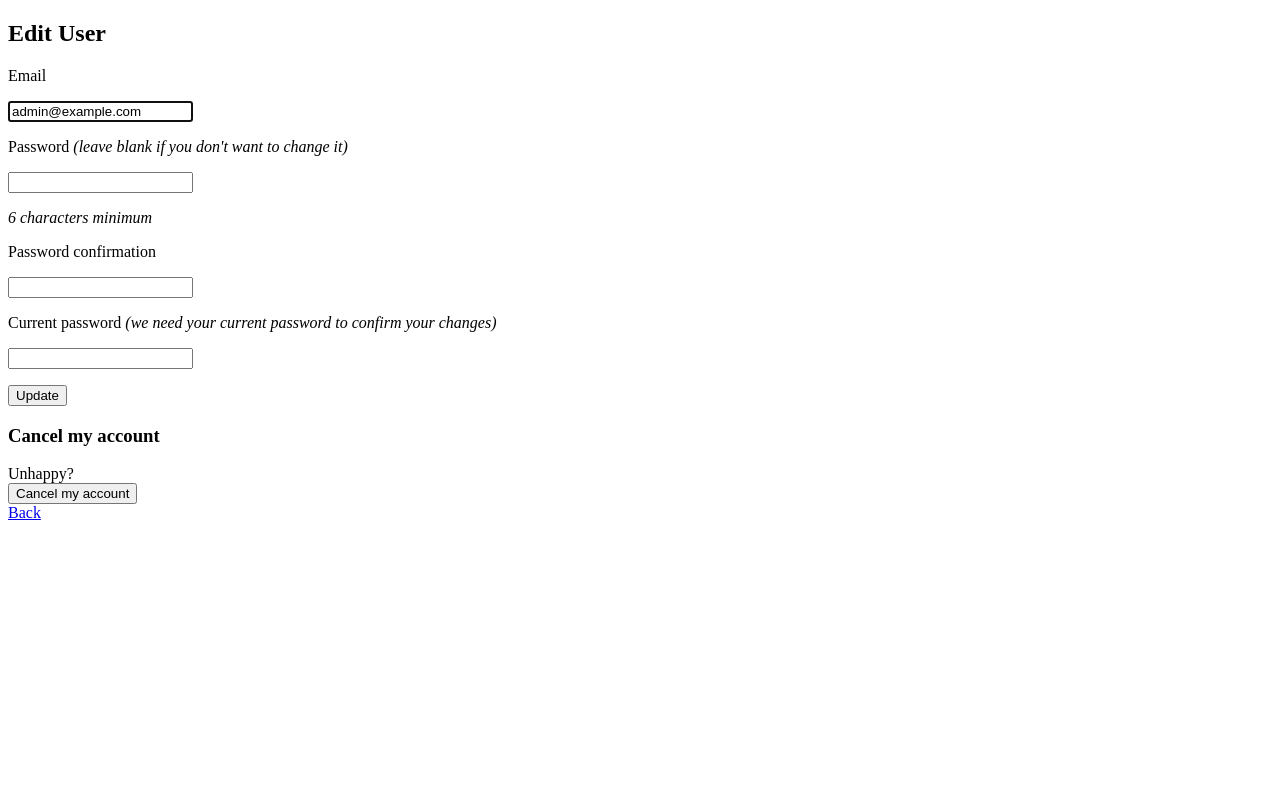
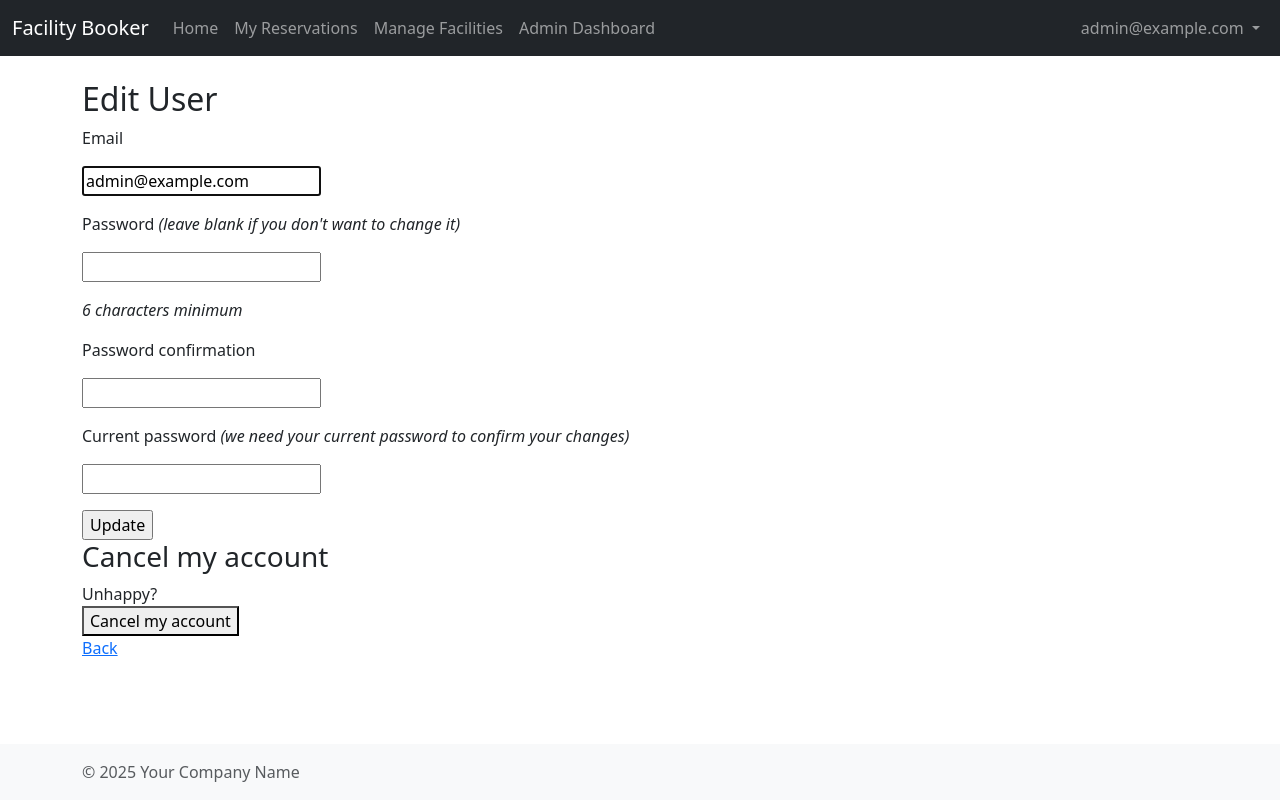
Before and after one commit to taro-aoyama/hoge, a Rails app: page /users/edit in a window 1280 px wide. Run offline with Rails 7, Linux system fonts and the light colour scheme; a user stored in the database is signed in; some libraries are stand-ins or nearby versions.

Commit message:
feat: Implement basic layout and role-based navigation
This commit introduces the foundational layout and navigation structure for the application.

Key changes include:
- A shared application layout with a common header, footer, and flash message display area.
- Integration of Bootstrap 5.3 via CDN links. This method was chosen as a workaround for a restrictive shell environment that prevented installation via `cssbundling-rails` or `importmap-rails` commands.
- A responsive, role-based navigation bar in the header. The links displayed change based on whether you are logged in and what your role is (general user, facility manager, or system admin), using the helper methods defined in the User model.
- A new `HomeController` with an `index` action to serve as the root page for authenticated users.

```diff
--- /dev/null
+++ b/app/views/layouts/_footer.html.erb
@@ -0,0 +1,5 @@
+<footer class="footer mt-auto py-3 bg-light">
+  <div class="container">
+    <span class="text-muted">© <%= Time.now.year %> Your Company Name</span>
+  </div>
+</footer>
--- /dev/null
+++ b/app/views/layouts/_header.html.erb
@@ -0,0 +1,54 @@
+<nav class="navbar navbar-expand-lg navbar-dark bg-dark">
+  <div class="container-fluid">
+    <%= link_to "Facility Booker", root_path, class: "navbar-brand" %>
+    <button class="navbar-toggler" type="button" data-bs-toggle="collapse" data-bs-target="#navbarSupportedContent" aria-controls="navbarSupportedContent" aria-expanded="false" aria-label="Toggle navigation">
+      <span class="navbar-toggler-icon"></span>
+    </button>
+    <div class="collapse navbar-collapse" id="navbarSupportedContent">
+      <ul class="navbar-nav me-auto mb-2 mb-lg-0">
+        <% if user_signed_in? %>
+          <li class="nav-item">
+            <%= link_to "Home", root_path, class: "nav-link" %>
+          </li>
+          <li class="nav-item">
+            <%= link_to "My Reservations", "#", class: "nav-link" %>
+          </li>
+
+          <% if current_user.can_manage_facilities? %>
+            <li class="nav-item">
+              <%= link_to "Manage Facilities", "#", class: "nav-link" %>
+            </li>
+          <% end %>
+
+          <% if current_user.can_manage_system? %>
+            <li class="nav-item">
+              <%= link_to "Admin Dashboard", "#", class: "nav-link" %>
+            </li>
+          <% end %>
+        <% end %>
+      </ul>
+
+      <ul class="navbar-nav ms-auto mb-2 mb-lg-0">
+        <% if user_signed_in? %>
+          <li class="nav-item dropdown">
+            <a class="nav-link dropdown-toggle" href="#" id="navbarDropdown" role="button" data-bs-toggle="dropdown" aria-expanded="false">
+              <%= current_user.email %>
+            </a>
+            <ul class="dropdown-menu dropdown-menu-end" aria-labelledby="navbarDropdown">
+              <li><%= link_to "Edit Profile", edit_user_registration_path, class: "dropdown-item" %></li>
+              <li><hr class="dropdown-divider"></li>
+              <li><%= link_to "Logout", destroy_user_session_path, class: "dropdown-item", data: { turbo_method: :delete } %></li>
+            </ul>
+          </li>
+        <% else %>
+          <li class="nav-item">
+            <%= link_to "Login", new_user_session_path, class: "nav-link" %>
+          </li>
+          <li class="nav-item">
+            <%= link_to "Sign Up", new_user_registration_path, class: "nav-link" %>
+          </li>
+        <% end %>
+      </ul>
+    </div>
+  </div>
+</nav>
--- a/app/views/layouts/application.html.erb
+++ b/app/views/layouts/application.html.erb
@@ -13,11 +13,27 @@
     <link rel="icon" href="/icon.png" type="image/png">
     <link rel="icon" href="/icon.svg" type="image/svg+xml">
     <link rel="apple-touch-icon" href="/icon.png">
+
+    <!-- Bootstrap CSS -->
+    <link href="https://cdn.jsdelivr.net/npm/bootstrap@5.3.3/dist/css/bootstrap.min.css" rel="stylesheet" integrity="sha384-QWTKZyjpPEjISv5WaRU9OFeRpok6YctnYmDr5pNlyT2bRjXh0JMhjY6hW+ALEwIH" crossorigin="anonymous">
+
     <%= stylesheet_link_tag "application", "data-turbo-track": "reload" %>
     <%= javascript_importmap_tags %>
   </head>
 
-  <body>
-    <%= yield %>
+  <body class="d-flex flex-column vh-100">
+    <%= render 'layouts/header' %>
+
+    <main class="flex-shrink-0">
+      <div class="container mt-4 mb-4">
+        <%= render 'layouts/flash' %>
+        <%= yield %>
+      </div>
+    </main>
+
+    <%= render 'layouts/footer' %>
+
+    <!-- Bootstrap JS Bundle with Popper -->
+    <script src="https://cdn.jsdelivr.net/npm/bootstrap@5.3.3/dist/js/bootstrap.bundle.min.js" integrity="sha384-YvpcrYf0tY3lHB60NNkmXc5s9fDVZLESaAA55NDzOxhy9GkcIdslK1eN7N6jIeHz" crossorigin="anonymous"></script>
   </body>
 </html>
--- a/config/routes.rb
+++ b/config/routes.rb
@@ -4,5 +4,9 @@ Rails.application.routes.draw do
   get "manifest" => "rails/pwa#manifest", as: :pwa_manifest
 
   devise_for :users
-  root to: redirect('/users/sign_in')
+
+  # Set the root path to the home controller's index action.
+  # The `before_action :authenticate_user!` in HomeController will handle
+  # redirecting unauthenticated users to the sign-in page.
+  root "home#index"
 end
```
Also changed, not shown: app/controllers/home_controller.rb (added, +7 -0 lines), app/views/home/index.html.erb (added, +20 -0 lines), app/views/layouts/_flash.html.erb (added, +29 -0 lines).
